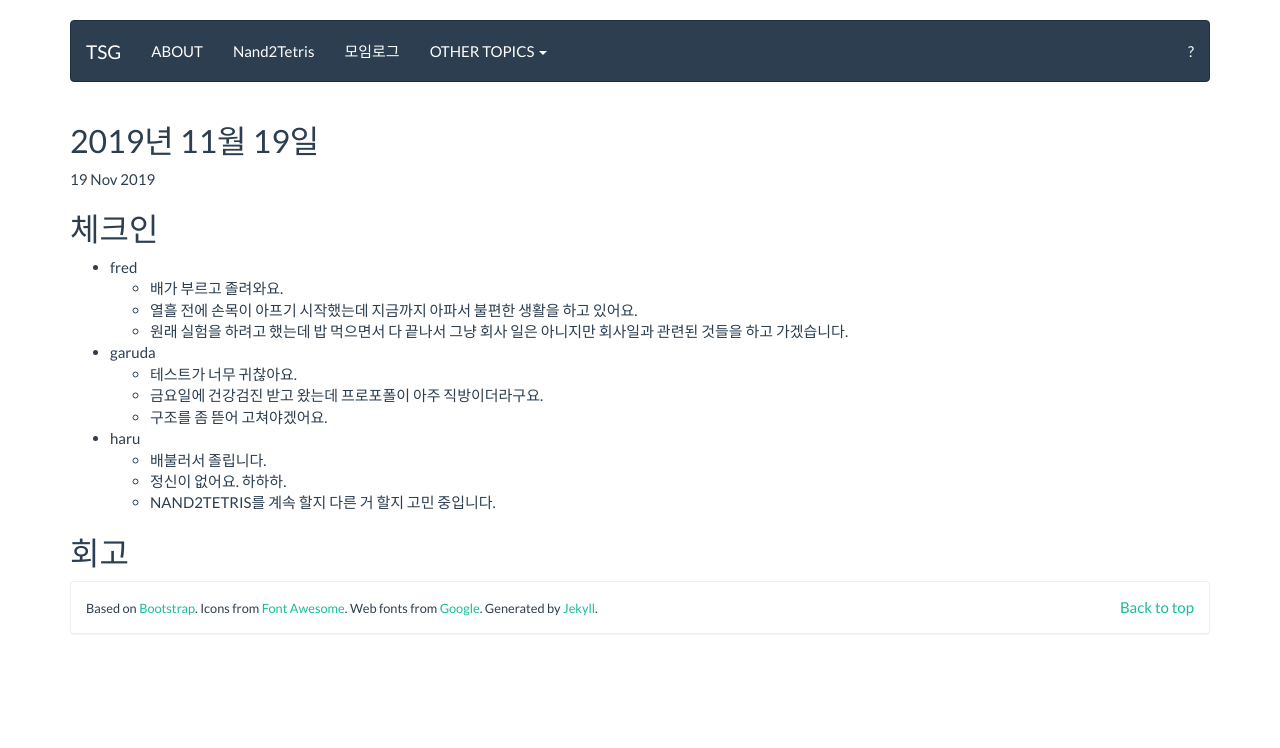
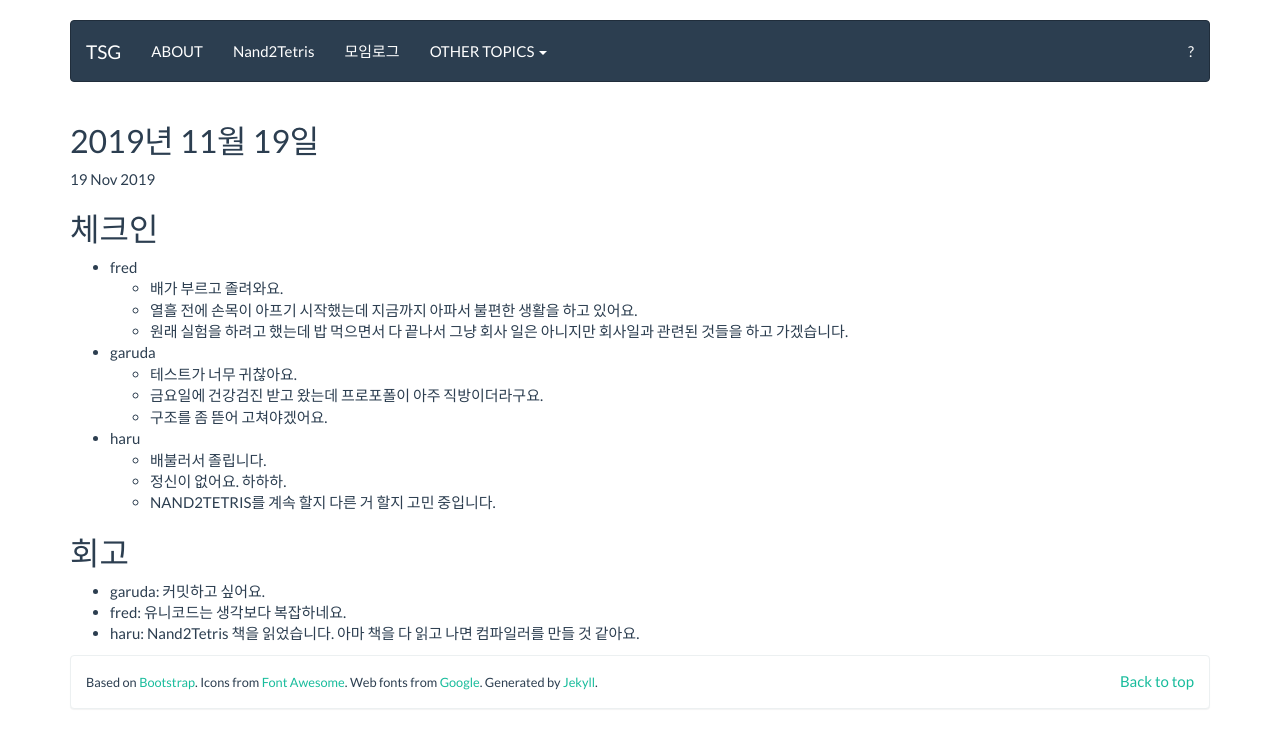
Before and after one commit to tuestudy/tuestudy.github.io, a Jekyll site: the page built from _posts/2019-11-19-meeting.md, in a window 1280 px wide. Shown: the top 748 px of the page. Built offline with Jekyll 4.4.1, drawn with Linux system fonts in a browser that asks for light colours.

Commit message:
2019-11-19 회고

```diff
--- a/_posts/2019-11-19-meeting.md
+++ b/_posts/2019-11-19-meeting.md
@@ -22,3 +22,7 @@
   - NAND2TETRIS를 계속 할지 다른 거 할지 고민 중입니다.
 
 ## 회고
+
+- garuda: 커밋하고 싶어요.
+- fred: 유니코드는 생각보다 복잡하네요.
+- haru: Nand2Tetris 책을 읽었습니다. 아마 책을 다 읽고 나면 컴파일러를 만들 것 같아요.
```
